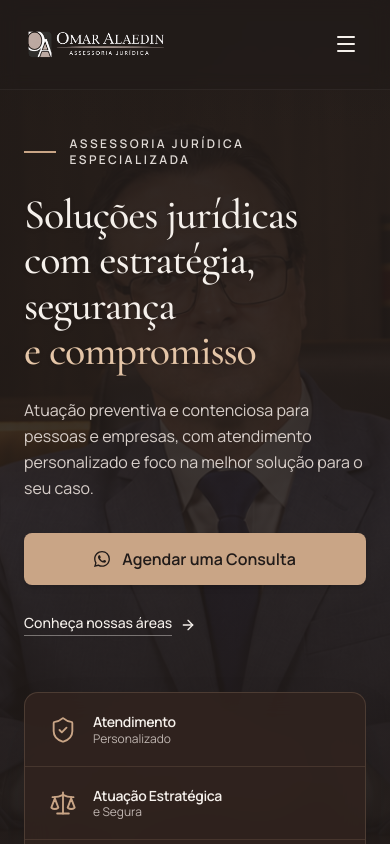
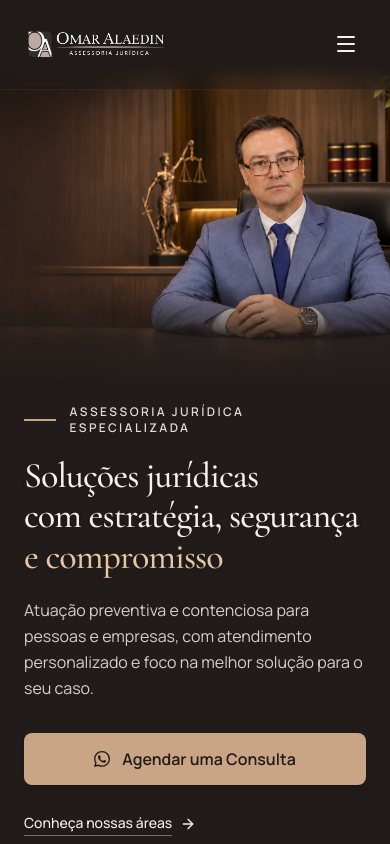
Before and after one commit to evopixelartstudio/omar-alaedin, a Next.js app: page / in a window 390 px wide. Shown: the top 844 px of the page. Built offline with nearby package versions, Linux system fonts and the light colour scheme.

Commit message:
fix(hero): exibir foto do advogado antes dos textos no mobile

```diff
--- a/src/components/sections/Hero.tsx
+++ b/src/components/sections/Hero.tsx
@@ -43,10 +43,10 @@ export function Hero() {
   return (
     <section
       id="inicio"
-      className="relative w-full min-h-[760px] lg:min-h-screen flex flex-col justify-between pt-[88px] bg-[#211B19] overflow-hidden"
+      className="relative w-full min-h-[760px] lg:min-h-screen flex flex-col justify-between pt-[76px] sm:pt-[88px] bg-[#211B19] overflow-hidden"
     >
-      {/* Background Image Container */}
-      <div className="absolute inset-0 z-0 select-none pointer-events-none">
+      {/* Desktop Background Image Container (lg+) */}
+      <div className="hidden lg:block absolute inset-0 z-0 select-none pointer-events-none">
         <Image
           src="/hero.png"
           alt="Dr. Omar Alaedin em seu escritório de advocacia"
@@ -54,22 +54,36 @@ export function Hero() {
           priority
           quality={95}
           sizes="100vw"
-          className="object-cover object-[78%_center] lg:object-[82%_center] xl:object-[86%_center] opacity-90 transition-opacity duration-1000"
+          className="object-cover object-[82%_center] xl:object-[86%_center] opacity-90 transition-opacity duration-1000"
         />
 
         {/* Sophisticated Gradients for text contrast & lawyer preservation */}
-        <div className="hidden lg:block absolute inset-0 bg-gradient-to-r from-[#211B19] via-[#211B19]/85 via-50% to-transparent to-85%" />
-        <div className="hidden sm:block lg:hidden absolute inset-0 bg-gradient-to-r from-[#211B19] via-[#211B19]/90 to-[#211B19]/40" />
-        <div className="sm:hidden absolute inset-0 bg-gradient-to-b from-[#211B19]/95 via-[#211B19]/85 to-[#211B19]" />
+        <div className="absolute inset-0 bg-gradient-to-r from-[#211B19] via-[#211B19]/85 via-50% to-transparent to-85%" />
         <div className="absolute top-0 inset-x-0 h-32 bg-gradient-to-b from-[#211B19]/80 to-transparent" />
         <div className="absolute bottom-0 inset-x-0 h-28 bg-gradient-to-t from-[#211B19] to-transparent" />
       </div>
 
+      {/* Fotografia do Advogado no Mobile (vem antes dos textos) */}
+      <div className="lg:hidden relative w-full h-[320px] sm:h-[400px] overflow-hidden select-none">
+        <Image
+          src="/hero.png"
+          alt="Dr. Omar Alaedin em seu escritório de advocacia"
+          fill
+          priority
+          quality={95}
+          sizes="100vw"
+          className="object-cover object-[78%_20%]"
+        />
+        {/* Gradientes suaves de integração com o fundo escuro */}
+        <div className="absolute inset-x-0 bottom-0 h-28 bg-gradient-to-t from-[#211B19] via-[#211B19]/85 to-transparent" />
+        <div className="absolute inset-x-0 top-0 h-12 bg-gradient-to-b from-[#211B19]/40 to-transparent" />
+      </div>
+
       {/* Main Hero Content */}
-      <div className="relative z-10 w-full max-w-[1440px] mx-auto px-6 sm:px-10 lg:px-16 py-12 sm:py-16 lg:py-20 flex-1 flex flex-col justify-center">
+      <div className="relative z-10 w-full max-w-[1440px] mx-auto px-6 sm:px-10 lg:px-16 pt-2 pb-10 sm:py-16 lg:py-20 flex-1 flex flex-col justify-center">
         <div className="max-w-2xl xl:max-w-[650px]">
           {/* Eyebrow / Tagline */}
-          <div className="flex items-center gap-3.5 mb-6 animate-hero-eyebrow">
+          <div className="flex items-center gap-3.5 mb-5 sm:mb-6 animate-hero-eyebrow">
             <span className="w-8 h-[2px] bg-[#C9A586]" aria-hidden="true" />
             <span className="text-xs sm:text-[13px] font-semibold tracking-[0.2em] uppercase text-[#F5F0EB]/90 font-sans">
               ASSESSORIA JURÍDICA ESPECIALIZADA
@@ -77,7 +91,7 @@ export function Hero() {
           </div>
 
           {/* Headline */}
-          <h1 className="font-serif text-[#F5F0EB] text-[42px] sm:text-[54px] md:text-[62px] lg:text-[70px] xl:text-[76px] font-medium leading-[1.08] tracking-tight mb-6 sm:mb-8 drop-shadow-sm animate-hero-headline">
+          <h1 className="font-serif text-[#F5F0EB] text-[36px] sm:text-[48px] md:text-[60px] lg:text-[70px] xl:text-[76px] font-medium leading-[1.12] sm:leading-[1.08] tracking-tight mb-5 sm:mb-8 drop-shadow-sm animate-hero-headline">
             <span className="block">Soluções jurídicas</span>
             <span className="block">com estratégia, segurança</span>
             <span className="block text-[#E4C5A7]">e compromisso</span>
```
